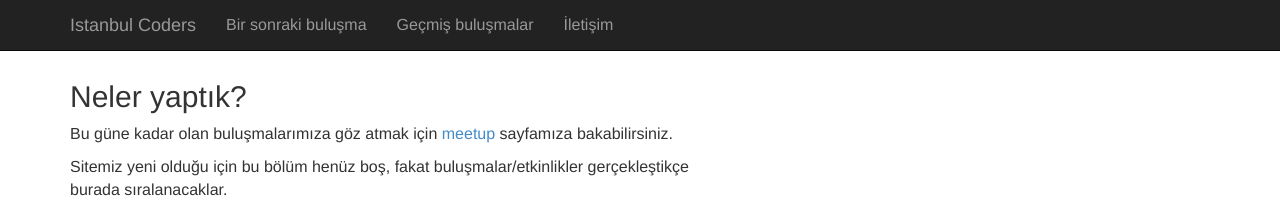
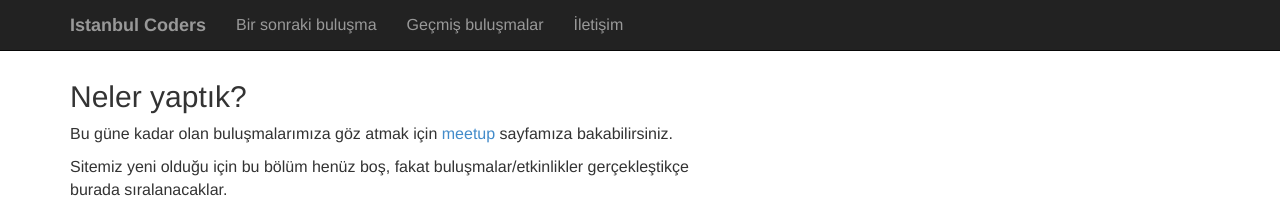
Before and after one commit to selimober/istanbul-coders, a Jekyll site: the page built from past-meetings.md, in a window 1280 px wide. Shown: the top 206 px of the page. Built offline with Jekyll 4.4.1, drawn with Linux system fonts in a browser that asks for light colours; Markdown is read by kramdown in place of the engine named in the settings.

Commit message:
Navbar formatted

```diff
--- a/_includes/nav.html
+++ b/_includes/nav.html
@@ -7,7 +7,7 @@
           <span class="icon-bar"></span>
           <span class="icon-bar"></span>
         </button>
-        <a class="navbar-brand" href="/">Istanbul Coders</a>
+        <a class="navbar-brand" href="/"><strong>Istanbul Coders</strong></a>
       </div>
 
       <!-- Collect the nav links, forms, and other content for toggling -->
```
